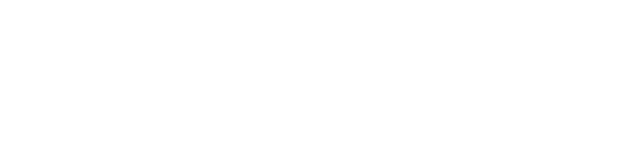
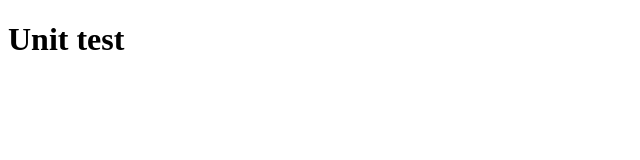
Before and after one commit to developerdiyorbek/Unit-test-in-Javascript, a website: page index.html in a window 1280 px wide. Shown: the whole page, without its empty margins (0-640 px from the left). Drawn offline with Linux system fonts and the light colour scheme.

Commit message:
test with Jasmine

```diff
--- a/index.html
+++ b/index.html
@@ -6,6 +6,7 @@
     <title>Testing</title>
   </head>
   <body>
+    <h1>Unit test</h1>
     <script type="module" src="./main.mjs"></script>
   </body>
 </html>
```
Also changed, not shown: spec/main.spec.js (+2 -0 lines).
